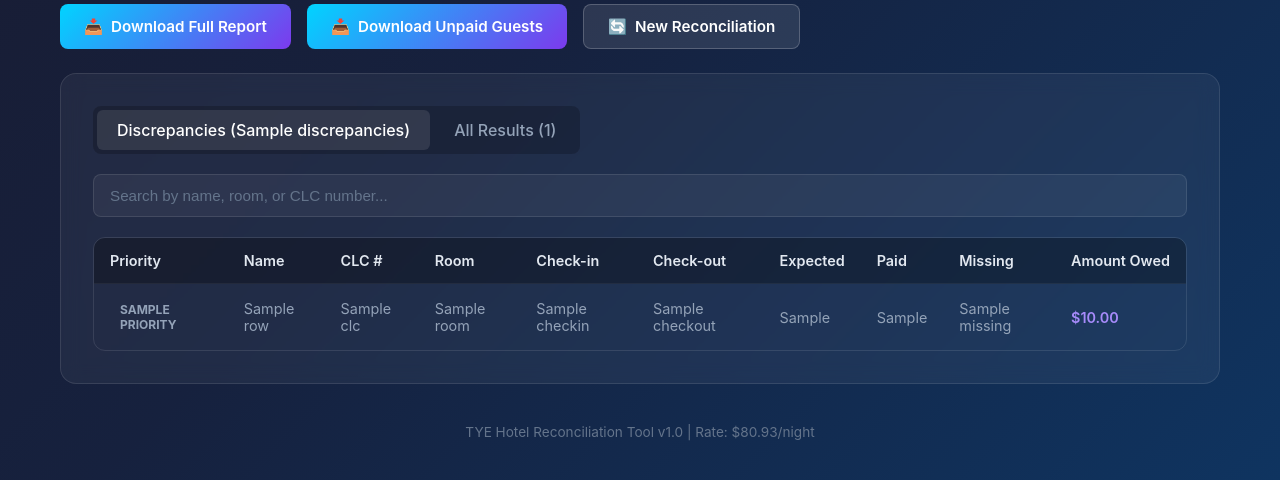
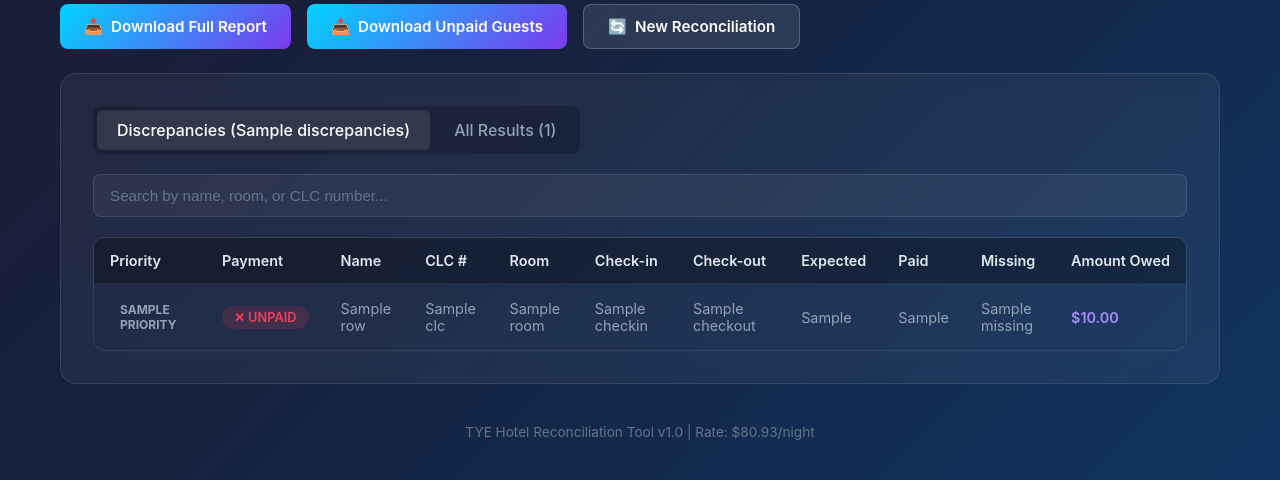
Before and after one commit to midwavestudio/matchingtool, a Flask app: template templates/results.html in a window 1280 px wide. Shown: the part 607-1087 px from the top of the page. Run offline with Flask 3, Linux system fonts and the light colour scheme; the template is opened without the code that fills it: most values are stand-ins (such as "Sample title", 1, 10 or a date in 2020).

Commit message:
Flag partially-paid reservations distinctly from fully unpaid ones
Adds a payment_status field (PAID / PARTIAL / UNPAID) to reconciliation
results so reservations with some nights paid and some nights unpaid
(e.g. 1 of 2 nights paid) are clearly distinguishable from guests who
paid nothing at all.

- payment_status is included in the Full Report and Unpaid Guests CSV
  downloads.
- Results UI shows a Payment column with a distinct PARTIAL badge
  (showing paid/expected nights) and highlights those rows.

Co-authored-by: Cursor <cursoragent@cursor.com>

```diff
--- a/app.py
+++ b/app.py
@@ -423,7 +423,7 @@ def find_matches(kiosk_entry, sleep_df):
 
 RESULT_COLUMNS = [
     'entry_id', 'name', 'clc', 'room', 'checkin', 'checkout',
-    'expected_nights', 'paid_nights', 'status', 'missing',
+    'expected_nights', 'paid_nights', 'status', 'payment_status', 'missing',
     'match_type', 'amount_owed',
 ]
 
@@ -561,6 +561,16 @@ def reconcile(kiosk_df, sleep_df, date_start=None, date_end=None):
         missing = max(0, expected_nights - paid_nights)
         status = 'MATCHED' if missing == 0 else 'DISCREPANCY'
 
+        # Flag reservations that are only partially paid (e.g. 1 night paid,
+        # 1 night unpaid) so they're clearly distinguishable from guests who
+        # paid nothing at all.
+        if status == 'MATCHED':
+            payment_status = 'PAID'
+        elif paid_nights > 0:
+            payment_status = 'PARTIAL'
+        else:
+            payment_status = 'UNPAID'
+
         results.append({
             'entry_id': k.get('entry_id', idx),
             'name': k.get('name', ''),
@@ -571,6 +581,7 @@ def reconcile(kiosk_df, sleep_df, date_start=None, date_end=None):
             'expected_nights': expected_nights,
             'paid_nights': paid_nights,
             'status': status,
+            'payment_status': payment_status,
             'missing': missing,
             'match_type': match_type if match_type else 'no_match',
             'amount_owed': missing * NIGHTLY_RATE
--- a/templates/results.html
+++ b/templates/results.html
@@ -254,6 +254,37 @@
             color: #f59e0b;
         }
 
+        .payment-badge {
+            display: inline-flex;
+            align-items: center;
+            gap: 6px;
+            padding: 4px 12px;
+            border-radius: 20px;
+            font-size: 0.8rem;
+            font-weight: 600;
+            white-space: nowrap;
+        }
+
+        .payment-partial {
+            background: rgba(245, 158, 11, 0.15);
+            color: #f59e0b;
+            border: 1px solid rgba(245, 158, 11, 0.4);
+        }
+
+        .payment-unpaid {
+            background: rgba(244, 63, 94, 0.15);
+            color: #f43f5e;
+        }
+
+        .payment-paid {
+            background: rgba(34, 197, 94, 0.15);
+            color: #22c55e;
+        }
+
+        tr.row-partial {
+            box-shadow: inset 3px 0 0 #f59e0b;
+        }
+
         .match-type {
             font-size: 0.8rem;
             color: #64748b;
@@ -397,6 +428,7 @@
                         <thead>
                             <tr>
                                 <th>Priority</th>
+                                <th>Payment</th>
                                 <th>Name</th>
                                 <th>CLC #</th>
                                 <th>Room</th>
@@ -410,11 +442,22 @@
                         </thead>
                         <tbody>
                             {% for row in discrepancies %}
-                            <tr>
+                            <tr class="{{ 'row-partial' if row.payment_status == 'PARTIAL' else '' }}">
                                 <td>
                                     <span class="priority-badge priority-{{ row.Priority|lower }}">
                                         {{ row.Priority }}
                                     </span>
+                                </td>
+                                <td>
+                                    {% if row.payment_status == 'PARTIAL' %}
+                                    <span class="payment-badge payment-partial" title="{{ row.paid_nights }} of {{ row.expected_nights }} night(s) paid">
+                                        ◐ PARTIAL ({{ row.paid_nights }}/{{ row.expected_nights }})
+                                    </span>
+                                    {% else %}
+                                    <span class="payment-badge payment-unpaid" title="No nights paid">
+                                        ✕ UNPAID
+                                    </span>
+                                    {% endif %}
                                 </td>
                                 <td>{{ row.name }}</td>
                                 <td>{{ row.clc }}</td>
@@ -448,6 +491,7 @@
                         <thead>
                             <tr>
                                 <th>Status</th>
+                                <th>Payment</th>
                                 <th>Name</th>
                                 <th>CLC #</th>
                                 <th>Room</th>
@@ -460,12 +504,27 @@
                         </thead>
                         <tbody>
                             {% for row in all_results %}
-                            <tr>
+                            <tr class="{{ 'row-partial' if row.payment_status == 'PARTIAL' else '' }}">
                                 <td>
                                     <span class="status-badge status-{{ row.status|lower }}">
                                         {% if row.status == 'MATCHED' %}✓{% else %}⚠{% endif %}
                                         {{ row.status }}
                                     </span>
+                                </td>
+                                <td>
+                                    {% if row.payment_status == 'PARTIAL' %}
+                                    <span class="payment-badge payment-partial" title="{{ row.paid_nights }} of {{ row.expected_nights }} night(s) paid">
+                                        ◐ PARTIAL ({{ row.paid_nights }}/{{ row.expected_nights }})
+                                    </span>
+                                    {% elif row.payment_status == 'UNPAID' %}
+                                    <span class="payment-badge payment-unpaid" title="No nights paid">
+                                        ✕ UNPAID
+                                    </span>
+                                    {% else %}
+                                    <span class="payment-badge payment-paid" title="All nights paid">
+                                        ✓ PAID
+                                    </span>
+                                    {% endif %}
                                 </td>
                                 <td>{{ row.name }}</td>
                                 <td>{{ row.clc }}</td>
```
